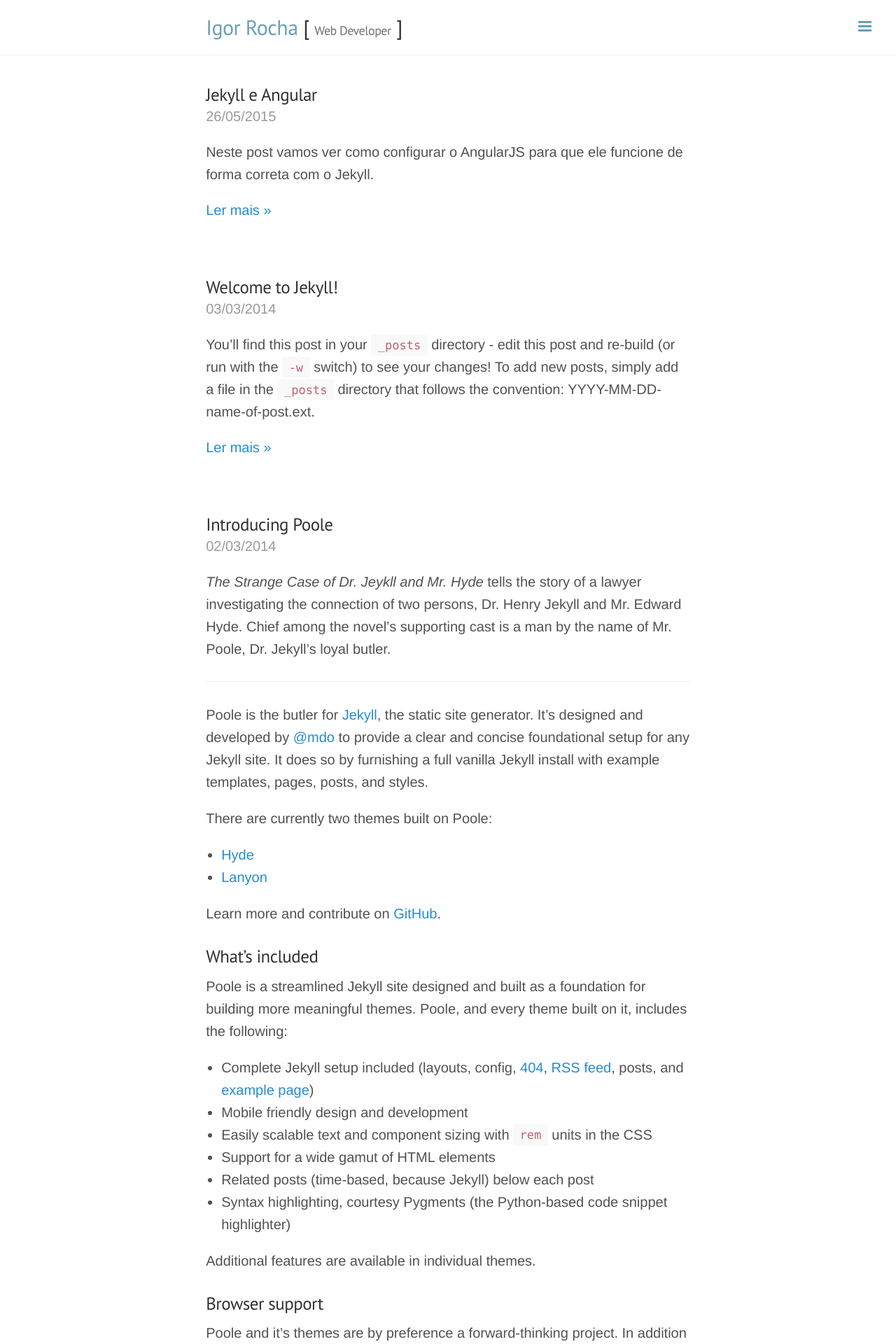
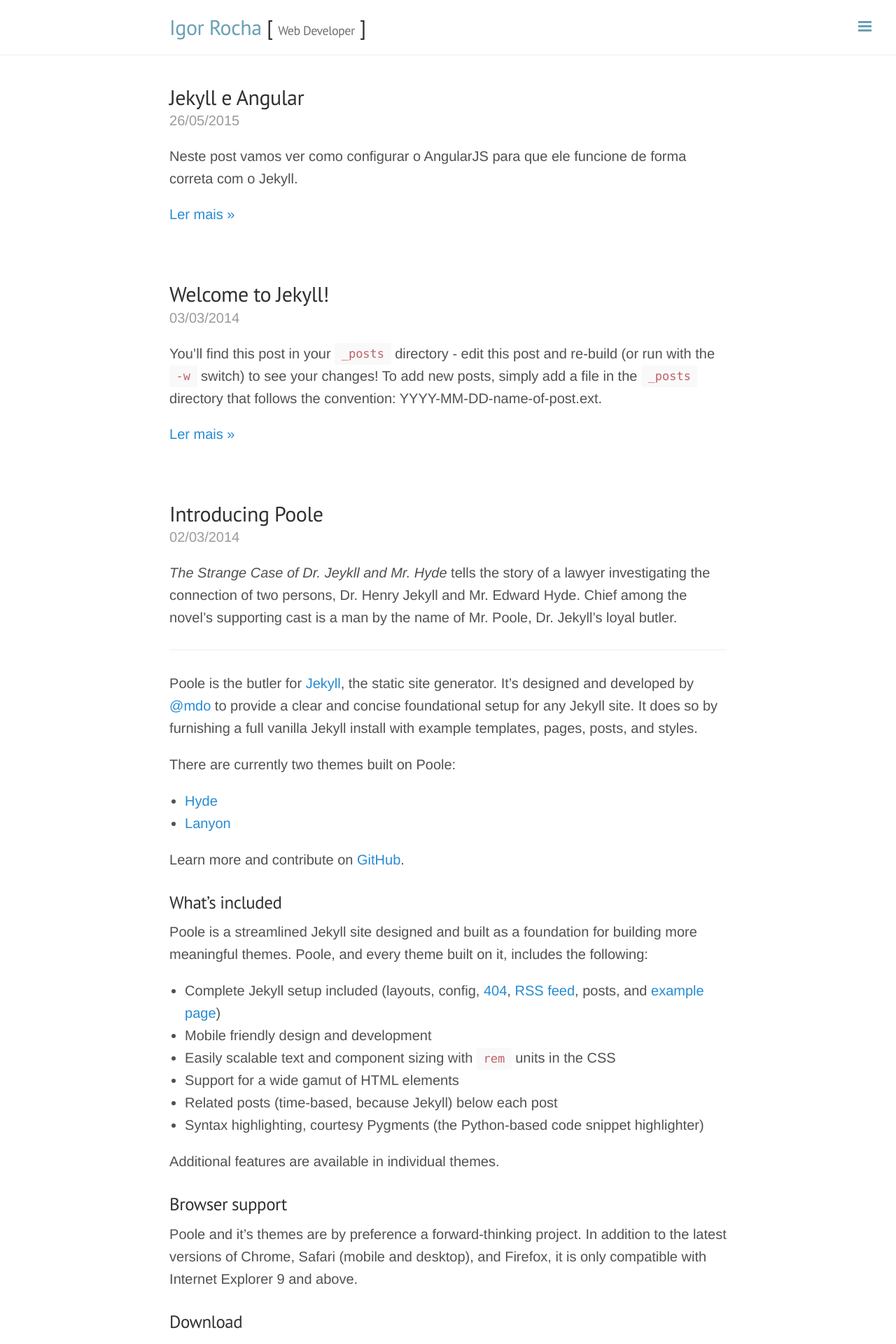
Before and after one commit to igortice/igortice.github.io, a Jekyll site: the page built from src/index.html, in a window 1280 px wide. Shown: the top 1920 px of the page at 70% size. Built offline with Jekyll 4.4.1, drawn with Linux system fonts in a browser that asks for light colours; Markdown is read by kramdown in place of the engine named in the settings; the list of posts is cut into pages by our own code.

Commit message:
melhorias layout with foundation

```diff
--- a/src/_includes/corpo.html
+++ b/src/_includes/corpo.html
@@ -1,5 +1,5 @@
 <div class="row">
-  <div class="small-7 large-centered columns" role="content">
+  <div class="small-8 large-centered columns" role="content">
     <div class="animsition">
       {{ content }}
     </div>
--- a/src/_includes/sidebar.html
+++ b/src/_includes/sidebar.html
@@ -9,7 +9,7 @@
   </div>
 
   <nav class="sidebar-nav">
-    <a class="sidebar-nav-item{% if page.title == "Home" %} active{% endif %}" href="/">Home</a>
+    <a class="sidebar-nav-item{% if page.title == 'Home' %} active{% endif %}" href="/">Home</a>
 
     {% comment %}
       The code below dynamically generates a sidebar nav of pages with
--- a/src/_includes/topo.html
+++ b/src/_includes/topo.html
@@ -1,5 +1,5 @@
 <div class="row container">
-  <div class="small-7 large-centered columns">
+  <div class="small-8 large-centered columns">
     <h2>
       <a href="/" title="Home">{{ site.author.name }}</a>
       [
--- a/src/_layouts/application.html
+++ b/src/_layouts/application.html
@@ -8,9 +8,13 @@
 
     {% include sidebar.html %}
 
-    {% include topo.html %}
+    <div class="wrap">
 
-    {% include corpo.html %}
+      {% include topo.html %}
+
+      {% include corpo.html %}
+
+    </div>
 
     <label for="sidebar-checkbox" class="sidebar-toggle"></label>
 
--- a/src/_layouts/page.html
+++ b/src/_layouts/page.html
@@ -1,5 +1,5 @@
 ---
-layout: default
+layout: application
 ---
 
 <div class="page">
--- a/src/index.html
+++ b/src/index.html
@@ -6,11 +6,11 @@
 <div class="posts">
   {% for post in paginator.posts %}
     <div class="post">
-      <h3 class="post-title">
+      <h2 class="post-title">
         <a href="{{ post.url }}">
           {{ post.title }}
         </a>
-      </h3>
+      </h2>
 
       <span class="post-date">{{ post.date | date: "%d/%m/%Y" }}</span>
 
```
